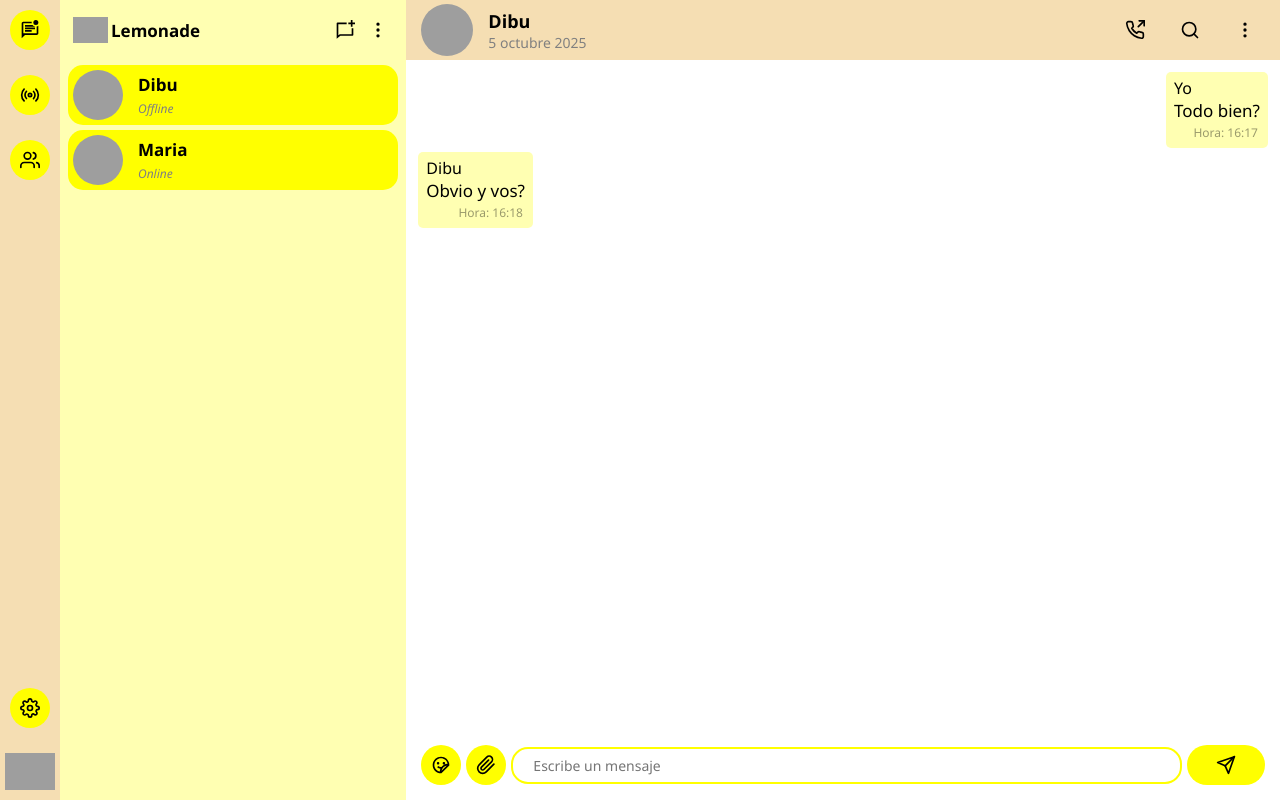
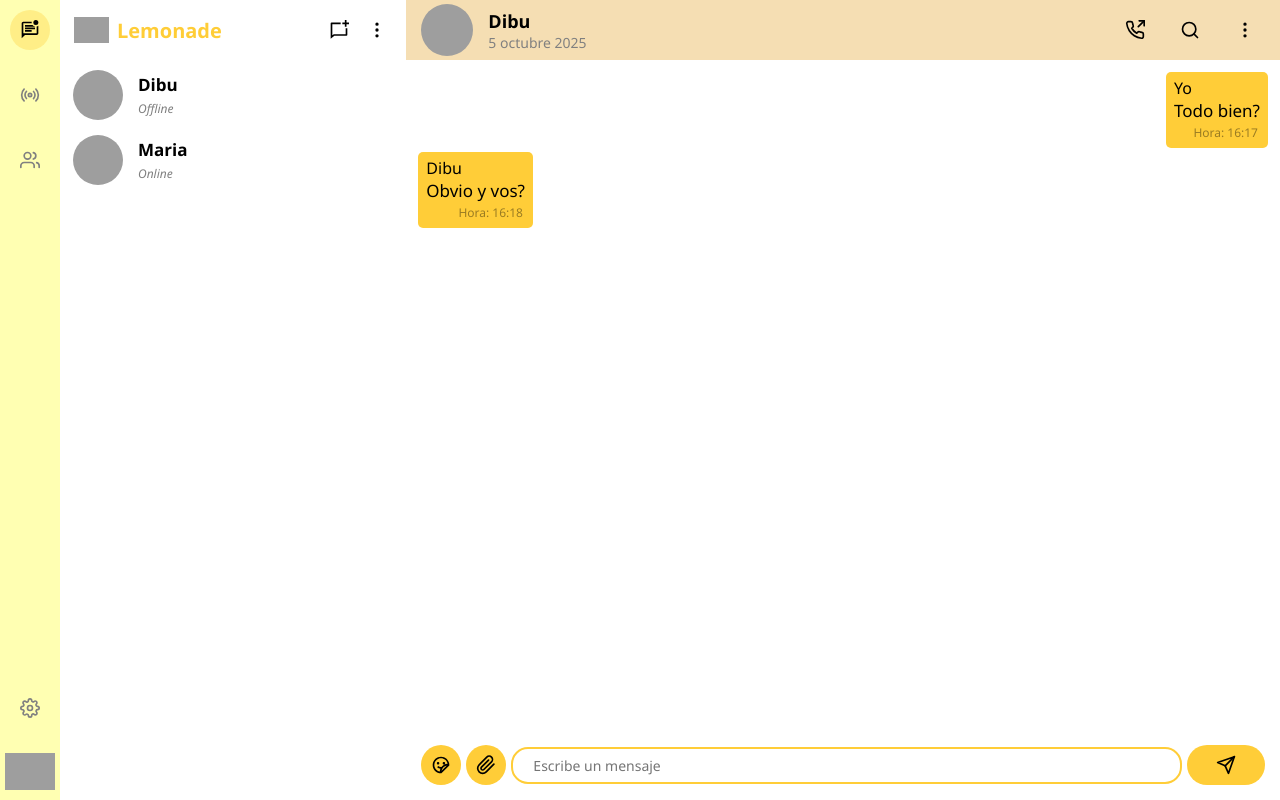
Before and after one commit to orellanapau/Trabajo-Final-UTN-2025, a React (Vite) app: page /contacto/1 in a window 1280 px wide. Built offline with nearby package versions, Linux system fonts and the light colour scheme; grey boxes are pictures that could not be loaded.

Commit message:
Cambio de colores en el css

```diff
--- a/src/Components/ContactList/ContactList.css
+++ b/src/Components/ContactList/ContactList.css
@@ -9,7 +9,8 @@
     justify-content: left;
     gap: 15px;
 
-    background-color: yellow;
+/*     background-color: yellow;
+ */    border-radius: #ffcd37;
     border-radius: 15px;
 
     height: 60px;
@@ -40,8 +41,8 @@
 
     width: 500px;
     height: 100%;
-    background-color:rgb(255, 255, 178);
-    gap: 5px;
+/*     background-color:rgb(255, 255, 178);
+ */    gap: 5px;
     padding: 0px 8px;
 }
 
@@ -59,12 +60,14 @@
     display: flex;
     flex-direction: row;
     align-items: center;
-    gap: 3px;
-    padding: 5px;
+    gap: 8px;
+    padding: 6px;
 }
 
-h2{
-    font-size: 17px;
+.header-container--h2{
+    font-size: 20px;
+    font-weight: 700;
+    color: #ffcd37;
 }
 
 .header-container--button{
--- a/src/Components/ContactList/ContactList.jsx
+++ b/src/Components/ContactList/ContactList.jsx
@@ -35,7 +35,7 @@ const ContactList = () => {
             <header className = 'header-container' >
                 <div className='header-container--content'>
                     <img src="https://static.vecteezy.com/system/resources/previews/012/638/343/original/lemon-slice-color-png.png" alt="" width={'35px'}/>
-                    <h2>Lemonade</h2>
+                    <h2 className='header-container--h2'>Lemonade</h2>
                 </div>
 
                 <div className='header-container--content'>
--- a/src/Components/Message/Message.css
+++ b/src/Components/Message/Message.css
@@ -22,7 +22,7 @@
 
     word-wrap: break-word;
     white-space: pre-wrap;
-    background-color: rgb(255, 255, 178);
+    background-color: #ffcd38;
 }
 
 .author-message{
--- a/src/Components/NavBar/NavBar.css
+++ b/src/Components/NavBar/NavBar.css
@@ -5,7 +5,7 @@
 
     height: 100%;
     width: 60px;
-    background-color: wheat;
+    background-color:rgb(255, 255, 178);
 }
 
 .navbar-container--button-container{
@@ -22,11 +22,16 @@
     display: flex;
     justify-content: center;
     align-items: center;
-    color:black;
+    color:grey;
     border: none ;
     font-size: 20px;
-    background-color: yellow;
+    background-color: transparent;
     border-radius: 100px;
     height: 40px;
     width: 40px;
 }
+
+.black-button{
+    color:black;
+    background-color: #ffcd3859;
+}
--- a/src/Components/NavBar/NavBar.jsx
+++ b/src/Components/NavBar/NavBar.jsx
@@ -7,7 +7,7 @@ const NavBar = () => {
     return (
         <div className='navbar-container'>
             <div className='navbar-container--button-container'>
-                <button className='navbar-container--button'><ICONS.Chat/></button>
+                <button className='navbar-container--button black-button'><ICONS.Chat/></button>
                 <button className='navbar-container--button'><ICONS.Estados/></button>
                 <button className='navbar-container--button'><ICONS.Grupos/></button>
             </div>
--- a/src/Components/NewMessageForm/NewMessageForm.css
+++ b/src/Components/NewMessageForm/NewMessageForm.css
@@ -22,7 +22,7 @@
     padding: 7px 20px;
 
     border-style: solid;
-    border-color:yellow;
+    border-color:#ffcd38;
     border-width: 2px;
     border-radius: 17px;
 }
@@ -34,7 +34,7 @@
     color:black;
     border: none ;
     font-size: 20px;
-    background-color: yellow;
+    background-color: #ffcd38;
     border-radius: 100px;
     min-height: 40px;
     min-width: 40px;
--- a/src/Components/NewMessageForm/NewMessageForm.jsx
+++ b/src/Components/NewMessageForm/NewMessageForm.jsx
@@ -35,6 +35,3 @@ const NewMessageForm = (props) => {
 }
 export
 default NewMessageForm
-
-
-//icons 2:36:26 <i className="bi bi-send"></i>
--- a/src/Screens/HomeScreen/HomeScreen.css
+++ b/src/Screens/HomeScreen/HomeScreen.css
@@ -14,13 +14,13 @@
     align-items: center;
 
     width: 100%;
-    background-color: wheat;
+    background-color: rgb(255, 255, 178);
 }
 
 .menssages-container-img{
-    width: 170px;
-    height: 170px;
-    border-radius: 90px;
+    width: 190px;
+    height: 190px;
+    border-radius: 100px;
 }
 
 h1{
@@ -45,5 +45,5 @@ button{
     font-weight: 500;
 
     color: black;
-    background-color: yellow;
+    background-color: #ffcd38;
 }
--- a/src/styles/global.css
+++ b/src/styles/global.css
@@ -4,3 +4,9 @@
     margin: 0;
     padding: 0;
 }
+
+/* COLORES PRINCIPALES
+    Botones: #ffcd38
+    Background: rgb(255, 255, 178)
+    Hover: #ffcd3859
+*/
```
